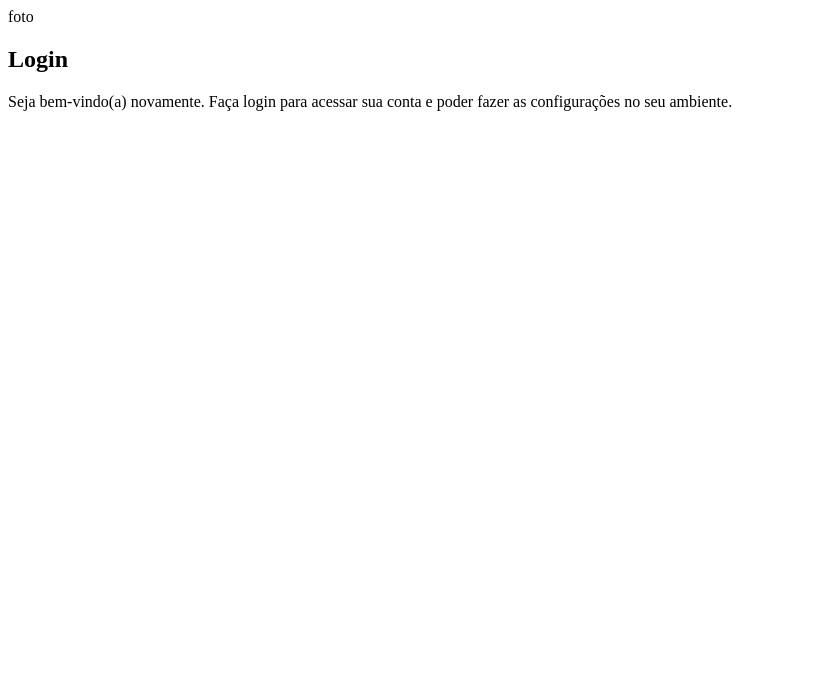
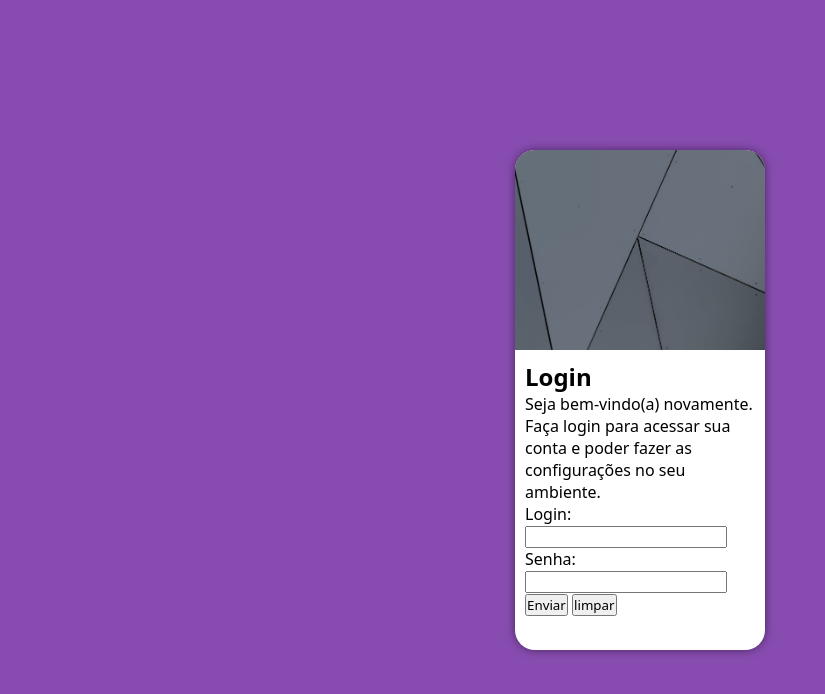
Before and after one commit to MaickoDiego/projeto-login, a plain HTML site: page indes.html in a window 1280 px wide. Shown: the whole page, without its empty margins (0-825 px from the left). Drawn offline with Linux system fonts and the light colour scheme.

Commit message:
atualização do projeto

```diff
--- a/estilos/style.css
+++ b/estilos/style.css
@@ -4,3 +4,52 @@
     Verde: #49a09d
     Lilás: #5d2c82
 */
+
+* {
+    font-family: system-ui, -apple-system, BlinkMacSystemFont, 'Segoe UI', Roboto, Oxygen, Ubuntu, Cantarell, 'Open Sans', 'Helvetica Neue', sans-serif;
+    padding: 0px;
+    margin: 0px;
+    box-sizing: border-box;
+}
+
+body,html {
+    background-color: #884cb1;
+    height: 100vh;
+    width: 100vw;
+}
+
+main {
+    position: relative;
+    height: 100vh;
+    width: 100vw;
+}
+
+
+
+section#login {
+    position: absolute;
+    top: 50%;
+    left: 50%;
+    transform: translate(-50%, -50%);
+    overflow: hidden;
+
+    background-color: white;
+    width: 250px;
+    height: 500px;
+    border-radius: 20px;
+    box-shadow: 0px 0px 10px rgba(0, 0, 0, 0.479);
+}
+
+section#login > div#imagem {
+    display: block;
+    background: #8f7b9c url(../imagens/pexels-scottwebb-593158.jpg);
+    background-size: cover ;
+    background-position: left bottom;
+    height: 200px;
+}
+
+section#login > div#formulario {
+    display: block;
+    padding: 10px;
+
+}
--- a/indes.html
+++ b/indes.html
@@ -10,12 +10,29 @@
     <main>
         <section id="login">
             <div id="imagem">
-                foto
+
             </div>
             <div id="formulario">
                 <h1>Login</h1>
                 <p>Seja bem-vindo(a) novamente. Faça login para acessar sua conta e poder fazer as configurações no seu ambiente.</p>
-                <form action="" method="post"></form>
+
+                <form action="" method="post">
+                <p>
+                    <label for="email">Login: <input type="email" name="email" id="iemail" ></label>
+
+                </p>
+                <p>
+                    <label for="senha">
+                        Senha:<input type="password" name="senha" id="isenha">
+                    </label>
+                </p>
+                <p>
+
+                        <input type="submit" value="Enviar">
+                        <input type="reset" value="limpar">
+
+                </p>
+                </form>
             </div>
 
         </section>
```
